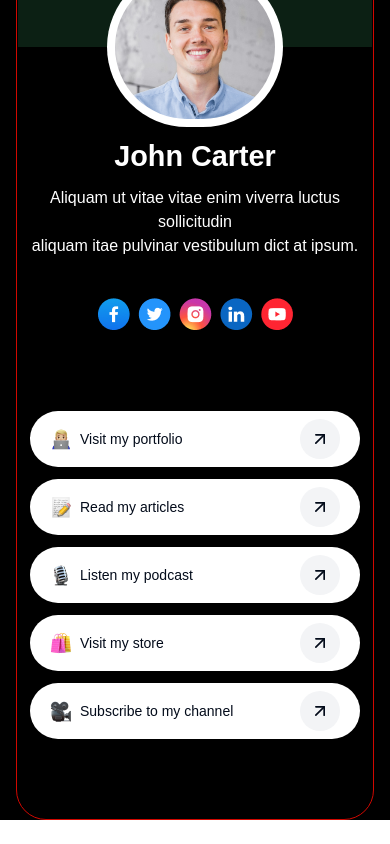
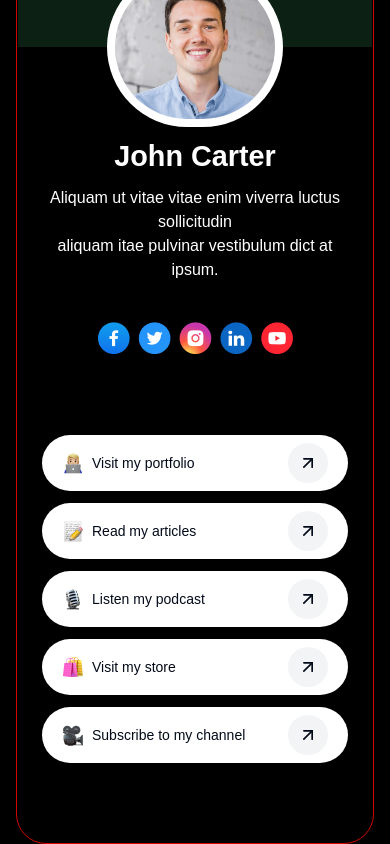
Before and after one commit to jannat-developer/eagle-ai-hub, a Next.js app: page /eagle-popup in a window 390 px wide. Shown: the part 9724-10568 px from the top of the page. Before the commit the page ends 10544 px from the top, so only its background shows below. Built offline with nearby package versions, Linux system fonts and the light colour scheme.

Commit message:
padding fix

```diff
--- a/src/components/InfluencerProfile.tsx
+++ b/src/components/InfluencerProfile.tsx
@@ -69,7 +69,7 @@ const InfluencerProfile = () => {
                             />
                         </div>
                         <h1 className='text-[1.8rem] font-bold my-2'>John Carter</h1>
-                        <p className='text-[1rem] font-normal px-3 md:px-0'>Aliquam ut vitae vitae enim viverra luctus sollicitudin <br /> aliquam itae pulvinar vestibulum dict at ipsum.</p>
+                        <p className='text-[1rem] font-normal px-6 md:px-0'>Aliquam ut vitae vitae enim viverra luctus sollicitudin <br /> aliquam itae pulvinar vestibulum dict at ipsum.</p>
                         <div className='flex justify-center items-center gap-2 mt-10'>
                             <img src="/images/icons/Facebook.png" alt="" />
                             <img src="/images/icons/Twitter.png" alt="" />
@@ -77,7 +77,7 @@ const InfluencerProfile = () => {
                             <img src="/images/icons/LinkedIn.png" alt="" />
                             <img src="/images/icons/Youtube.png" alt="" />
                         </div>
-                        <div className="flex flex-col gap-3 w-full max-w-xl pt-20 pb-10 px-3 md:px-0">
+                        <div className="flex flex-col gap-3 w-full max-w-xl pt-20 pb-10 px-6 md:px-0">
                             {links.map((link, index) => (
 
                                 <a
```
